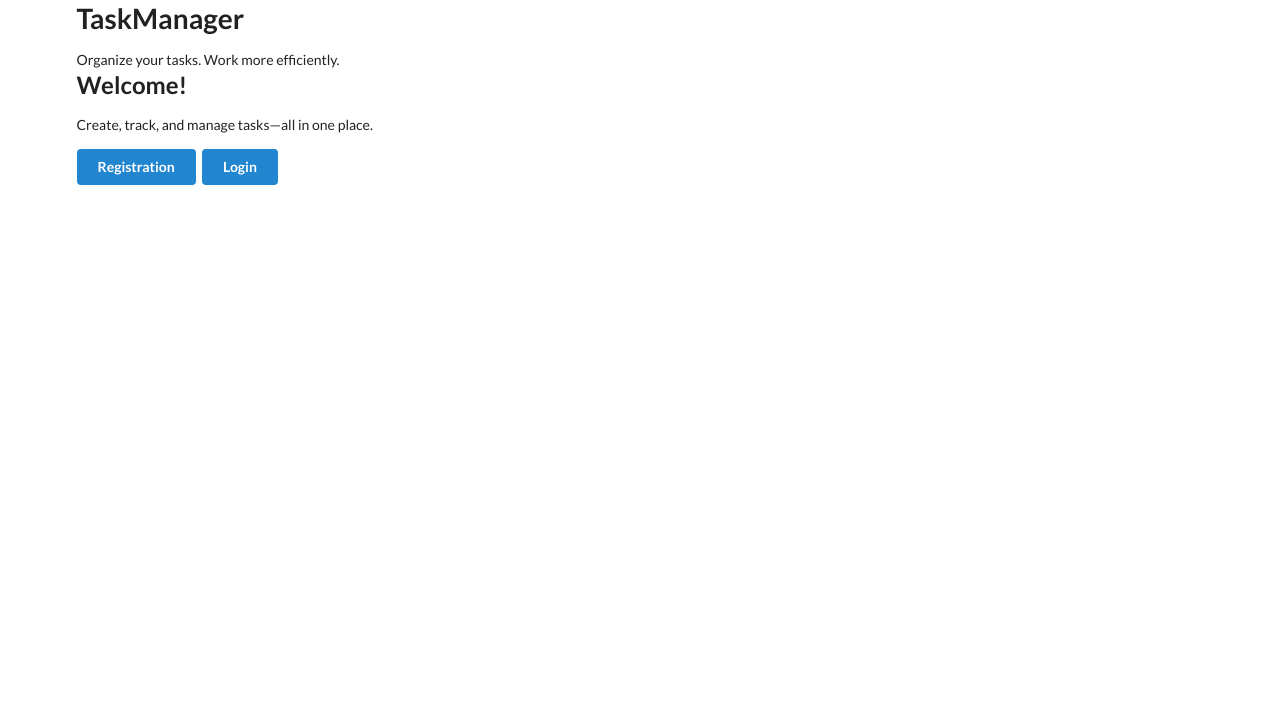
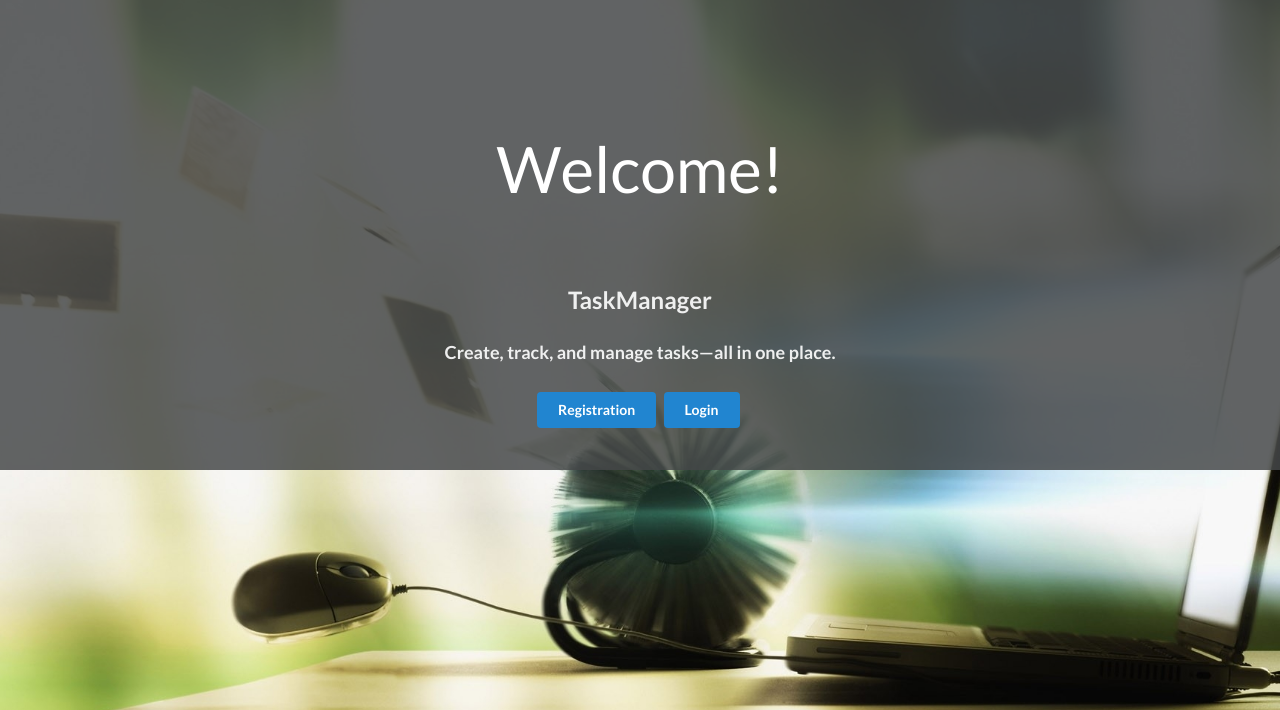
Before and after one commit to VadymCov/IN-development, a Django app: template templates/pages/home_page.html in a window 1280 px wide. Shown: the top 710 px of the page. Run offline with Django 5.2, Linux system fonts and the light colour scheme; the template is opened without the code that fills it, so the values that code supplies are empty; some libraries are stand-ins or nearby versions.

Commit message:
fex: update templates files

```diff
--- a/templates/base.html
+++ b/templates/base.html
@@ -1,19 +1,50 @@
-<!doctype html>
+<!DOCTYPE html>
+
+{% load static %}
+
 <html lang="en">
-<head>
-    <meta charset="UTF-8">
-    <meta name="viewport"
-          content="width=device-width, user-scalable=no, initial-scale=1.0, maximum-scale=1.0, minimum-scale=1.0">
-    <meta http-equiv="X-UA-Compatible" content="ie=edge">
+  <head>
+    <meta charset="UTF-8" />
+    <meta
+      name="viewport"
+      content="width=device-width, user-scalable=no, initial-scale=1.0, maximum-scale=1.0, minimum-scale=1.0"
+    />
+    <meta http-equiv="X-UA-Compatible" content="ie=edge" />
     <title>{{ title }}</title>
-    <link rel="stylesheet" href="https://cdnjs.cloudflare.com/ajax/libs/semantic-ui/2.5.0/semantic.min.css">
-
-</head>
-<body>
-    <div class="ui container">
-        {% block content %} {% endblock %}
+    <link
+      rel="stylesheet"
+      href="https://cdnjs.cloudflare.com/ajax/libs/semantic-ui/2.4.1/semantic.min.css"
+    />
+    <link rel="stylesheet" href="{% static 'todolist/css/style.css' %}" />
+    <link rel="stylesheet" href="{% static 'css/home_page.css' %}" />
+    <link rel="stylesheet" href="{% static 'accounts/css/profile.css' %}" />
+  </head>
+  <body>
+    {% block menu %}
+    <div class="ui small menu" style="opacity: 0.8">
+      <a href="{% url 'accounts:profile' %}" class="active item">
+        <i class="user circle icon"></i> Profile
+      </a>
+      <a href="{% url 'todolist:index' %}" class="item">
+        <i class="tasks icon"></i> Tasks
+      </a>
+      <div class="right menu">
+        <form method="post" action="{% url 'accounts:logout' %}">
+          {% csrf_token %}
+          <button
+            type="submit"
+            class="ui tiny negative basic button"
+            style="margin: 3px"
+          >
+            <i class="sign out icon"></i>
+            Go out
+          </button>
+        </form>
+      </div>
     </div>
+    {% endblock menu %} {% block content %} {% endblock content %}
+    <script src="{% static 'todolist/js/task.js' %}"></script>
     <script src="https://cdnjs.cloudflare.com/ajax/libs/jquery/3.6.0/jquery.min.js"></script>
     <script src="https://cdnjs.cloudflare.com/ajax/libs/semantic-ui/2.5.0/semantic.min.js"></script>
-</body>
+  </body>
 </html>
--- a/templates/pages/home_page.html
+++ b/templates/pages/home_page.html
@@ -1,17 +1,18 @@
-{% extends "base.html" %}
-  {% block content %}
-  <div>
-    <header>
-      <h1>TaskManager</h1>
-      <p>Organize your tasks. Work more efficiently.</p>
-    </header>
-    <section class="hero">
-      <h2>Welcome!</h2>
-      <p>Create, track, and manage tasks—all in one place.</p>
-      <div class="cta">
-        <a class="ui primary button" href="{% url 'accounts:registry' %}">Registration</a>
-        <a class="ui primary button" href="{% url 'accounts:login' %}">Login</a>
-      </div>
-    </section>
+{% extends "base.html" %} {% block menu %} {% endblock menu %} {% block content %}
+  <div class="ui inverted vertical masthead center aligned segment glass-segment">
+
+    <div class="ui text container">
+      <h1 class="ui masthead inverted header">Welcome!</h1>
+      <h2>TaskManager</h2>
+      <h3>Create, track, and manage tasks—all in one place.</h3>
+    </div>
+
+    <div class="cta">
+      <a class="ui primary button" href="{% url 'accounts:registry' %}"
+        >Registration</a
+      >
+      <a class="ui primary button" href="{% url 'accounts:login' %}">Login</a>
+    </div>
   </div>
-  {%endblock content%}
+</div>
+{%endblock content%}
```
